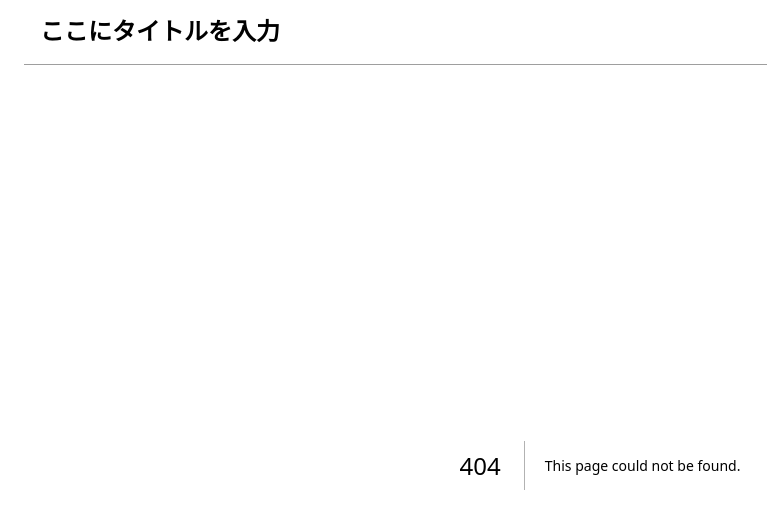
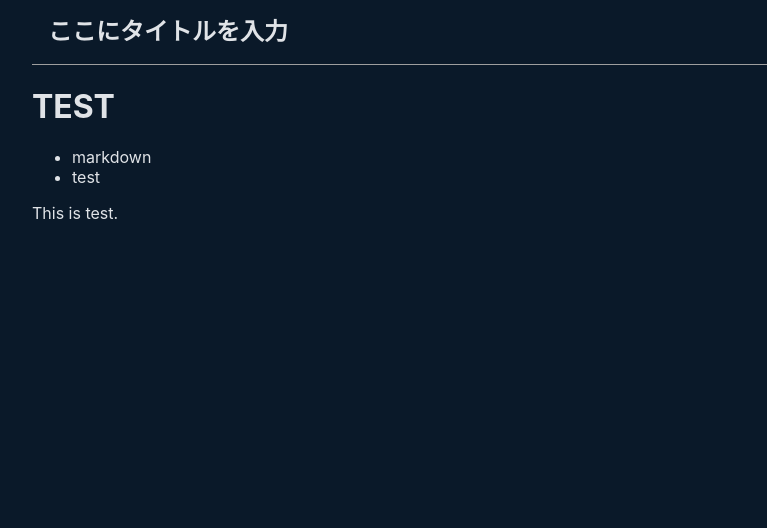
Before and after one commit to kitadakyou/kitadakyou.com, a Next.js app: page /content in a window 1280 px wide. Before the commit this address had no page. Shown: the top 528 px of the page, without its empty margins (40-807 px from the left). Built offline with nearby package versions, Linux system fonts and the light colour scheme.

Commit message:
add markdown feature

```diff
--- /dev/null
+++ b/components/conentTemplate.tsx
@@ -0,0 +1,23 @@
+import { useState, useEffect } from 'react'
+import ReactMarkdown from 'react-markdown'
+
+export default function ContentTemplate(props: any) {
+  const [markdown, setMarkdown] = useState("")
+
+  useEffect(() => {
+    const getMarkdown = async () => {
+      if (markdown !== "") {
+        return
+      }
+      const res = await fetch('/blog/test.md')
+      setMarkdown(await res.text())
+    }
+    getMarkdown()
+  })
+
+  return (
+    <div>
+      <ReactMarkdown children={markdown} />
+    </div>
+  )
+}
--- /dev/null
+++ b/pages/content.tsx
@@ -0,0 +1,9 @@
+import ContentTemplate from "../components/conentTemplate";
+
+export default function Content() {
+  return (
+    <div>
+      <ContentTemplate />
+    </div>
+  )
+}
--- /dev/null
+++ b/public/blog/test.md
@@ -0,0 +1,6 @@
+# TEST
+
+- markdown
+- test
+
+This is test.
```
Also changed, not shown: components/list.tsx (added, +7 -0 lines).
